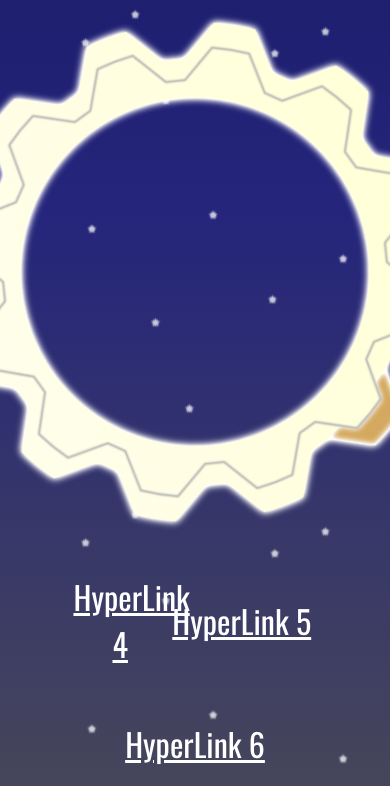
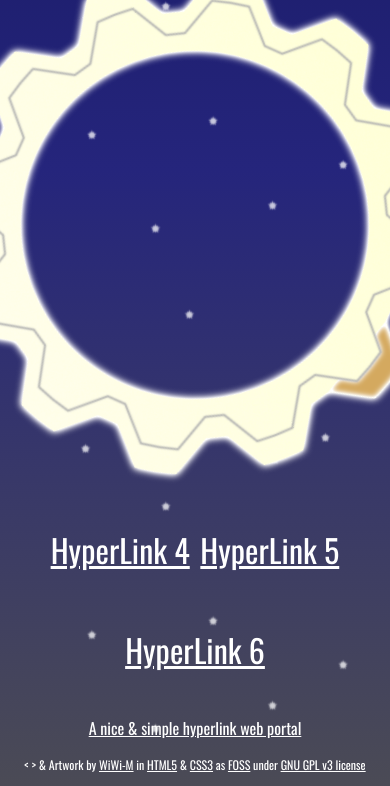
Before and after one commit to W1W1-M/HyperPortal, a plain HTML site: page index.html in a window 390 px wide. Shown: the part 533-1319 px from the top of the page. Drawn offline with nearby package versions, Linux system fonts and the light colour scheme.

Commit message:
Add responsive for mobile devices

```diff
--- a/css/style.css
+++ b/css/style.css
@@ -115,3 +115,8 @@ h4{
     transform: rotate(2turn);
   }
 }
+@media screen and (max-width: 768px) {
+  .portal_link{
+    width: 40%;
+  }
+}
--- a/index.html
+++ b/index.html
@@ -2,6 +2,7 @@
 <html lang="en">
   <head>
     <meta charset="utf-8"/>
+    <meta name="viewport" content="width=device-width, initial-scale=1.0"/>
     <link href="css/style.css" rel="stylesheet" />
     <link href="https://fonts.googleapis.com/css?family=Oswald" rel="stylesheet"/>
     <title>Hyper Portal</title>
```
